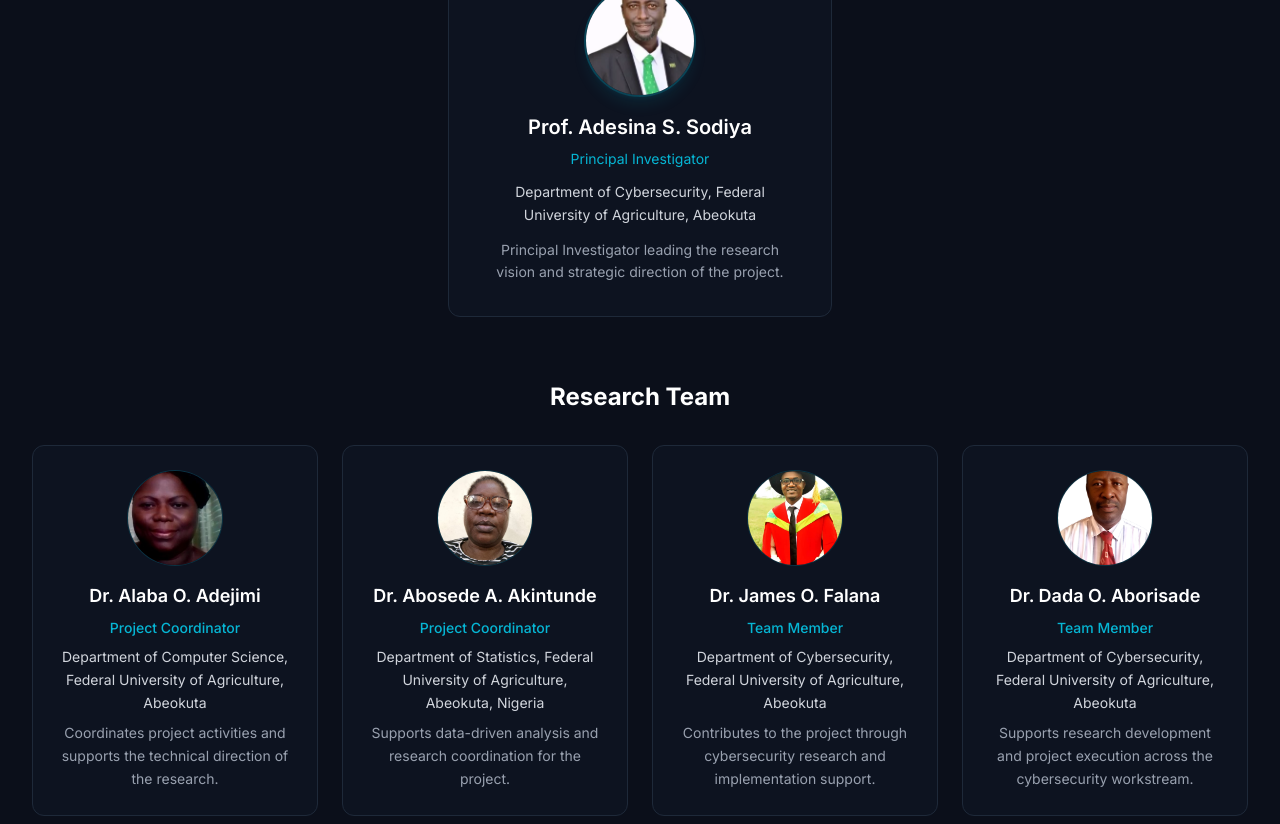
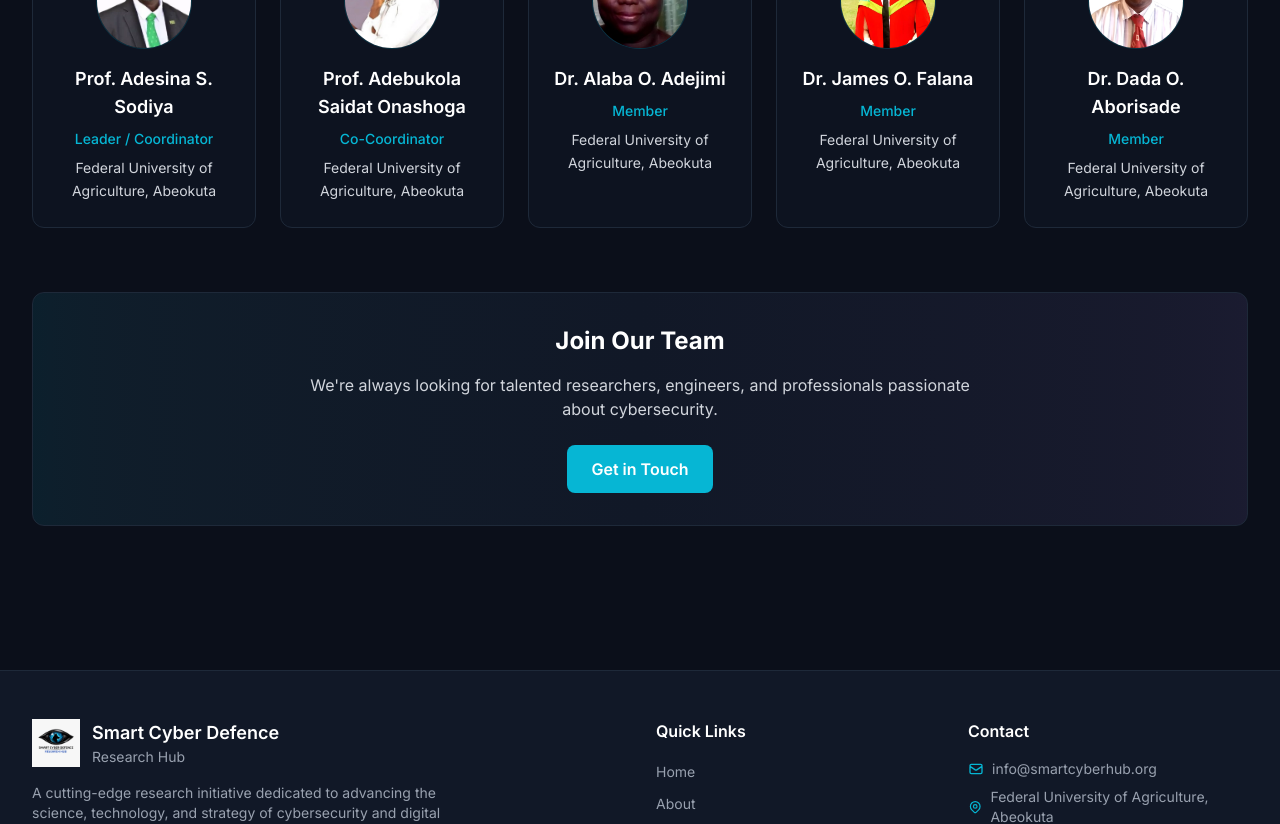
Before and after one commit to newest-j/Smart-Cyber-Defence-Research-Hub, a Vue app: page /team in a window 1280 px wide. Shown: the part 580-1404 px from the top of the page. Built offline with nearby package versions, Linux system fonts and the light colour scheme.

Commit message:
teams update

```diff
--- a/src/views/Team.vue
+++ b/src/views/Team.vue
@@ -3,49 +3,17 @@
     <!-- Header -->
     <section class="py-16 bg-linear-to-b from-secondary/50 to-transparent">
       <div class="max-w-7xl mx-auto px-4 sm:px-6 lg:px-8">
-        <SectionTitle
-          title="Our Team"
-          subtitle="Our hub is powered by a diverse and multidisciplinary team of cybersecurity researchers, data scientists, engineers, and policy experts"
-        />
+        <SectionTitle title="Meet the Team" subtitle="Meet the people driving the hub forward" />
       </div>
     </section>
 
-    <!-- Team Grid -->
+    <!-- Team -->
     <section class="py-16">
       <div class="max-w-7xl mx-auto px-4 sm:px-6 lg:px-8">
-        <!-- Leadership -->
         <h3 class="text-2xl font-bold text-white mb-8 text-center">Leadership</h3>
-        <div class="flex justify-center mb-16">
+        <div class="grid grid-cols-1 md:grid-cols-2 lg:grid-cols-5 gap-6">
           <div
-            class="bg-secondary/50 border border-gray-800 rounded-xl p-8 text-center max-w-sm hover:border-primary/50 transition-all duration-300"
-          >
-            <div
-              class="w-28 h-28 rounded-full mx-auto mb-4 overflow-hidden border-2 border-primary/30 shadow-lg shadow-primary/10"
-            >
-              <img
-                :src="teamHead.profSodiya.image"
-                :alt="teamHead.profSodiya.name"
-                class="h-full w-full object-cover"
-              />
-            </div>
-            <h4 class="text-xl font-semibold text-white mb-2">
-              {{ teamHead.profSodiya.name }}
-            </h4>
-            <p class="text-primary text-sm mb-3">{{ teamHead.profSodiya.role }}</p>
-            <p class="text-gray-300 text-sm leading-relaxed mb-3">
-              {{ teamHead.profSodiya.department }}
-            </p>
-            <p class="text-gray-400 text-sm leading-relaxed">
-              {{ teamHead.profSodiya.summary }}
-            </p>
-          </div>
-        </div>
-
-        <!-- Team Members -->
-        <h3 class="text-2xl font-bold text-white mb-8 text-center">Research Team</h3>
-        <div class="grid grid-cols-1 md:grid-cols-2 lg:grid-cols-4 gap-6">
-          <div
-            v-for="member in teamMembers"
+            v-for="member in hubTeam"
             :key="member.name"
             class="bg-secondary/50 border border-gray-800 rounded-xl p-6 text-center hover:border-primary/50 transition-all duration-300 group"
           >
@@ -60,8 +28,9 @@
             </div>
             <h4 class="text-lg font-semibold text-white mb-2">{{ member.name }}</h4>
             <p class="text-primary text-sm font-medium mb-2">{{ member.role }}</p>
-            <p class="text-gray-300 text-sm leading-relaxed mb-2">{{ member.department }}</p>
-            <p class="text-gray-400 text-sm leading-relaxed">{{ member.description }}</p>
+            <p class="text-gray-300 text-sm leading-relaxed">
+              Federal University of Agriculture, Abeokuta
+            </p>
           </div>
         </div>
 
@@ -94,58 +63,39 @@ import SectionTitle from '@/components/SectionTitle.vue'
 interface TeamMember {
   name: string
   role: string
-  department: string
-  description: string
   image: string
 }
 
 import profSodiyaImage from '@/assets/images/Professor Sodiya.png'
+import profOnashogaImage from '@/assets/images/Prof Onashoga.jpg'
 import drAdejimiImage from '@/assets/images/Dr Adejimi.png'
-import drAkintundeImage from '@/assets/images/Dr Akintunde.png'
 import drFalanaImage from '@/assets/images/Dr Falana.jpg'
 import drAborisadeImage from '@/assets/images/Dr Aborisade.png'
 
-const teamHead = {
-  profSodiya: {
+const hubTeam: TeamMember[] = [
+  {
     name: 'Prof. Adesina S. Sodiya',
-    role: 'Principal Investigator',
-    department: 'Department of Cybersecurity, Federal University of Agriculture, Abeokuta',
-    summary:
-      'Principal Investigator leading the research vision and strategic direction of the project.',
+    role: 'Leader / Coordinator',
     image: profSodiyaImage,
   },
-}
-
-const teamMembers: TeamMember[] = [
+  {
+    name: 'Prof. Adebukola Saidat Onashoga',
+    role: 'Co-Coordinator',
+    image: profOnashogaImage,
+  },
   {
     name: 'Dr. Alaba O. Adejimi',
-    role: 'Project Coordinator',
-    department: 'Department of Computer Science, Federal University of Agriculture, Abeokuta',
-    description:
-      'Coordinates project activities and supports the technical direction of the research.',
+    role: 'Member',
     image: drAdejimiImage,
   },
   {
-    name: 'Dr. Abosede A. Akintunde',
-    role: 'Project Coordinator',
-    department: 'Department of Statistics, Federal University of Agriculture, Abeokuta, Nigeria',
-    description: 'Supports data-driven analysis and research coordination for the project.',
-    image: drAkintundeImage,
-  },
-  {
     name: 'Dr. James O. Falana',
-    role: 'Team Member',
-    department: 'Department of Cybersecurity, Federal University of Agriculture, Abeokuta',
-    description:
-      'Contributes to the project through cybersecurity research and implementation support.',
+    role: 'Member',
     image: drFalanaImage,
   },
   {
     name: 'Dr. Dada O. Aborisade',
-    role: 'Team Member',
-    department: 'Department of Cybersecurity, Federal University of Agriculture, Abeokuta',
-    description:
-      'Supports research development and project execution across the cybersecurity workstream.',
+    role: 'Member',
     image: drAborisadeImage,
   },
 ]
--- a/src/views/projects/CyberXTalk.vue
+++ b/src/views/projects/CyberXTalk.vue
@@ -141,6 +141,29 @@
             </p>
           </section>
         </div>
+
+        <section class="rounded-2xl border border-gray-800 bg-secondary/50 p-8 sm:p-10">
+          <h3 class="text-2xl font-semibold text-white mb-4">Project Team</h3>
+          <p class="text-gray-400 mb-8 max-w-3xl">Meet the people driving CyberXTalk forward.</p>
+
+          <div class="grid gap-6 md:grid-cols-2 xl:grid-cols-5">
+            <article
+              v-for="member in projectTeam"
+              :key="member.name"
+              class="rounded-xl border border-gray-800 bg-dark/40 p-5 text-center transition-all duration-300 hover:border-primary/50"
+            >
+              <div
+                class="w-24 h-24 rounded-full mx-auto mb-4 overflow-hidden border border-primary/20 bg-secondary/40"
+              >
+                <img :src="member.image" :alt="member.name" class="h-full w-full object-cover" />
+              </div>
+              <h4 class="text-lg font-semibold text-white mb-2">{{ member.name }}</h4>
+              <p class="text-primary text-sm font-medium mb-2">{{ member.role }}</p>
+              <p class="text-gray-300 text-sm leading-relaxed mb-2">{{ member.department }}</p>
+              <p class="text-gray-400 text-sm leading-relaxed">{{ member.description }}</p>
+            </article>
+          </div>
+        </section>
       </div>
     </section>
   </div>
@@ -148,4 +171,60 @@
 
 <script setup lang="ts">
 import SectionTitle from '@/components/SectionTitle.vue'
+
+interface ProjectTeamMember {
+  name: string
+  role: string
+  department: string
+  description: string
+  image: string
+}
+
+import profSodiyaImage from '@/assets/images/Professor Sodiya.png'
+import drAdejimiImage from '@/assets/images/Dr Adejimi.png'
+import drAkintundeImage from '@/assets/images/Dr Akintunde.png'
+import drFalanaImage from '@/assets/images/Dr Falana.jpg'
+import drAborisadeImage from '@/assets/images/Dr Aborisade.png'
+
+const projectTeam: ProjectTeamMember[] = [
+  {
+    name: 'Prof. Adesina S. Sodiya',
+    role: 'Principal Investigator',
+    department: 'Department of Cybersecurity, Federal University of Agriculture, Abeokuta',
+    description:
+      'Principal Investigator leading the research vision and strategic direction of the project.',
+    image: profSodiyaImage,
+  },
+  {
+    name: 'Dr. Alaba O. Adejimi',
+    role: 'Project Coordinator',
+    department: 'Department of Computer Science, Federal University of Agriculture, Abeokuta',
+    description:
+      'Coordinates project activities and supports the technical direction of the research.',
+    image: drAdejimiImage,
+  },
+  {
+    name: 'Dr. Abosede A. Akintunde',
+    role: 'Project Coordinator',
+    department: 'Department of Statistics, Federal University of Agriculture, Abeokuta, Nigeria',
+    description: 'Supports data-driven analysis and research coordination for the project.',
+    image: drAkintundeImage,
+  },
+  {
+    name: 'Dr. James O. Falana',
+    role: 'Team Member',
+    department: 'Department of Cybersecurity, Federal University of Agriculture, Abeokuta',
+    description:
+      'Contributes to the project through cybersecurity research and implementation support.',
+    image: drFalanaImage,
+  },
+  {
+    name: 'Dr. Dada O. Aborisade',
+    role: 'Team Member',
+    department: 'Department of Cybersecurity, Federal University of Agriculture, Abeokuta',
+    description:
+      'Supports research development and project execution across the cybersecurity workstream.',
+    image: drAborisadeImage,
+  },
+]
 </script>
```
Also changed, not shown: src/assets/images/Prof Onashoga.jpg (added).
